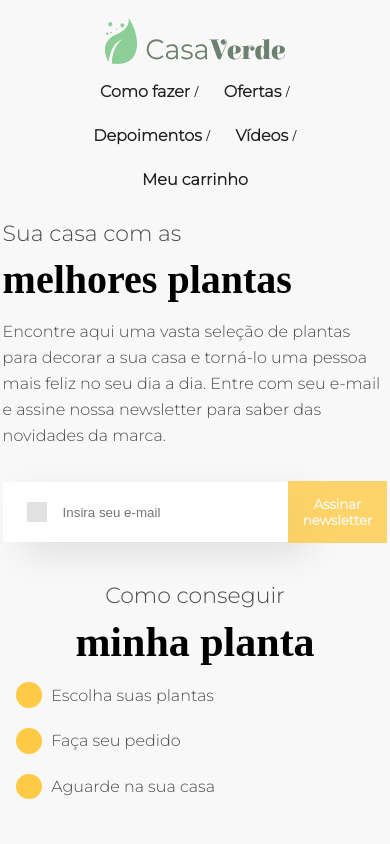
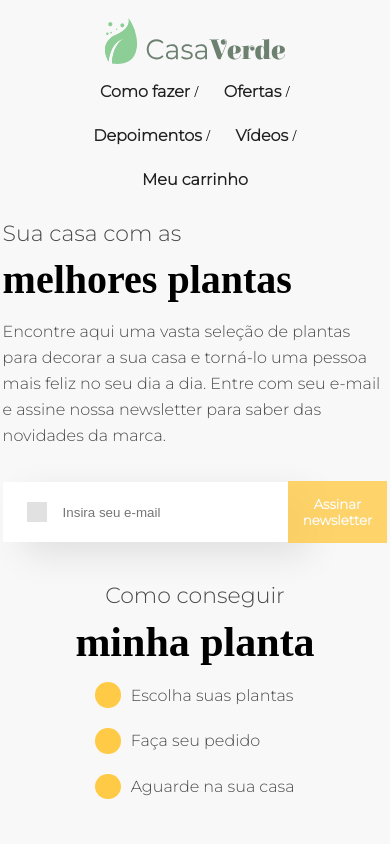
Before and after one commit to Matheus-Pontes/CasaVerde-React, a React (Vite) app: page / in a window 390 px wide. Shown: the top 844 px of the page. Built offline with nearby package versions, Linux system fonts and the light colour scheme; no server answers; grey boxes are pictures that could not be loaded; a web font is replaced by a local one.

Commit message:
Ajuste de responsividade

```diff
--- a/src/Components/HomePage.jsx
+++ b/src/Components/HomePage.jsx
@@ -15,7 +15,6 @@ export function HomePage() {
             <Menu />
             <AssinaturaNewsLetter />
             <OpcoesAcaoPlantas />
-
             <Ofertas />
         </>
     )
--- a/src/styles/Ofertas.css
+++ b/src/styles/Ofertas.css
@@ -27,8 +27,7 @@
     display: flex;
     align-items: center;
     box-shadow: 2px 8px 8px rgba(0, 0, 0, 20%);
-
-    /* width: 400px; */
+    width: 400px;
 }
 
 .oferta figure {
@@ -108,6 +107,6 @@
     }
     .ofertas {
         flex-direction: column;
-        padding-top: 1rem;
+        padding: 2rem 1rem;
     }
 }
--- a/src/styles/OpcoesAcaoPlantas.css
+++ b/src/styles/OpcoesAcaoPlantas.css
@@ -66,4 +66,9 @@
         display: initial;
         text-align: center;
     }
+
+    .opcoes-acoes {
+        display: flex;
+        justify-content: center;
+    }
 }
```
Also changed, not shown: src/Components/Filtros.jsx (deleted, +0 -9 lines).
